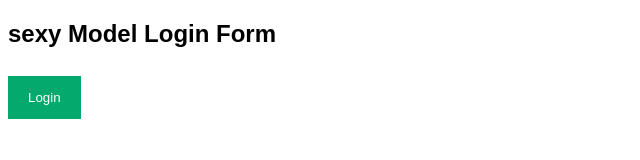
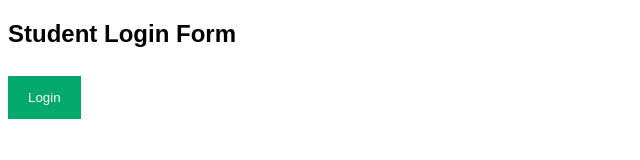
Before and after one commit to ranjeetdemoaccount/login-app, a plain HTML site: page index.html in a window 1280 px wide. Shown: the whole page, without its empty margins (0-640 px from the left). Drawn offline with Linux system fonts and the light colour scheme.

Commit message:
Change heading from 'sexy Model Login Form' to 'Student Login Form'

```diff
--- a/index.html
+++ b/index.html
@@ -137,7 +137,7 @@
     </style>
   </head>
   <body>
-    <h2>sexy Model  Login Form</h2>
+    <h2>Student Login Form</h2>
 
     <button
       onclick="document.getElementById('id01').style.display='block'"
```
